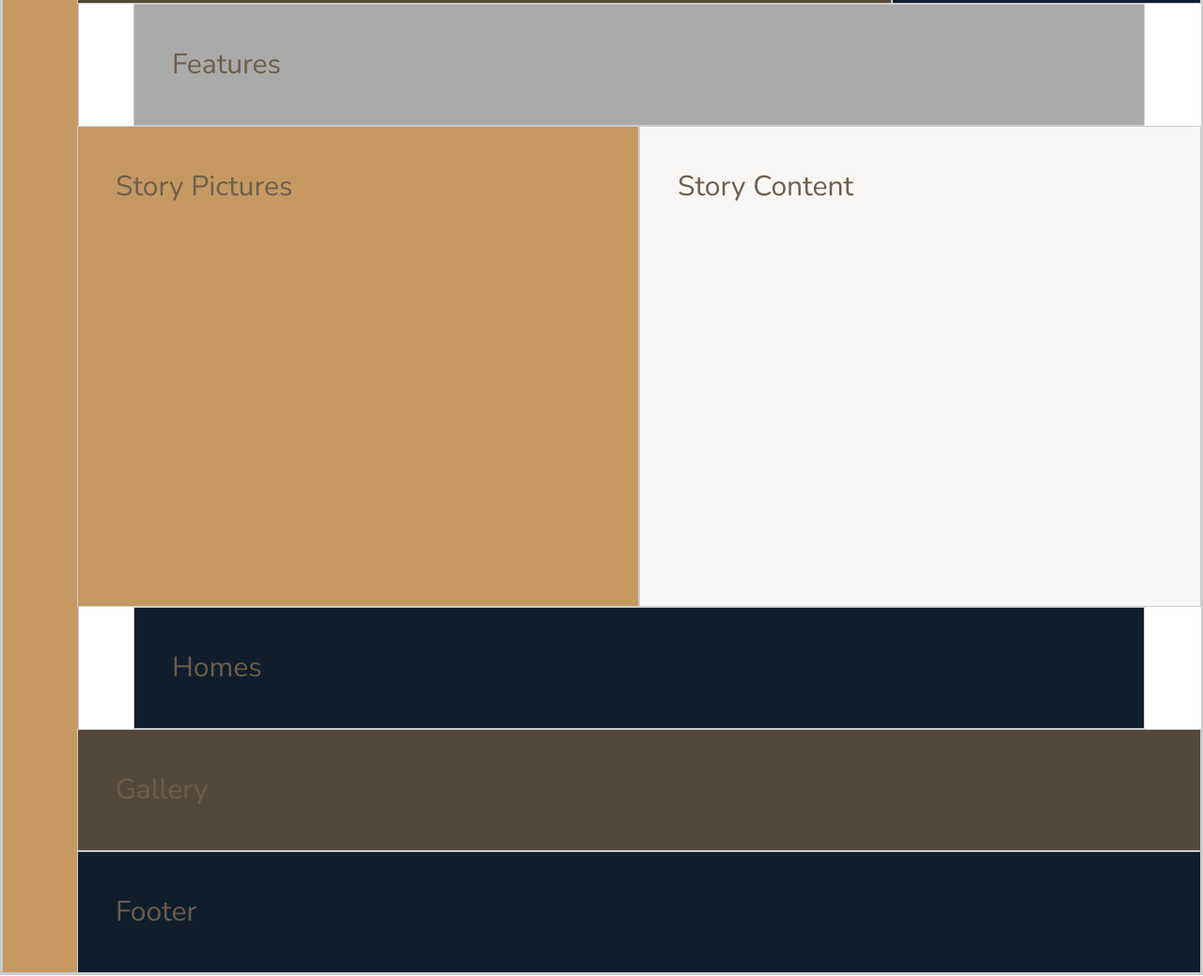
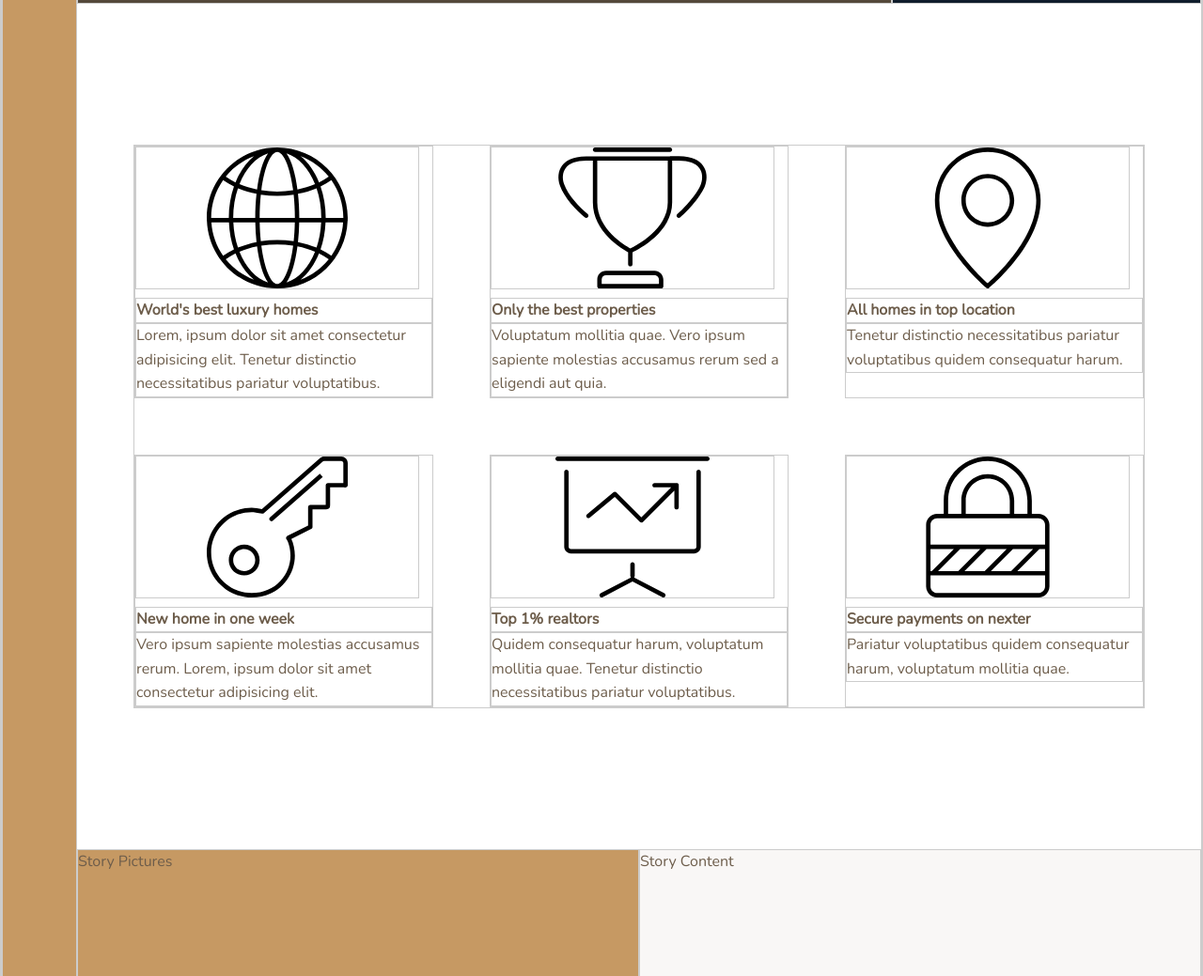
Before and after one commit to kuanhsuh/udemy_jonas_project, a website: page Nexter/starter/index.html in a window 1280 px wide. Shown: the part 638-1677 px from the top of the page at 94% size. Drawn offline with nearby package versions, Linux system fonts and the light colour scheme.

Commit message:
features section p1

```diff
--- a/Nexter/starter/index.html
+++ b/Nexter/starter/index.html
@@ -22,7 +22,49 @@
            Top 3 realtors
        </div>
        <section class="features">
-           Features
+           <!-- .feature{feature $}*6 -->
+           <div class="feature">
+               <svg class="feature__icon">
+                   <use xlink:href="img/sprite.svg#icon-global"></use>
+               </svg>
+               <h4 class="heading-4">World's best luxury homes</h4>
+               <p class="feature__text">Lorem, ipsum dolor sit amet consectetur adipisicing elit. Tenetur distinctio necessitatibus pariatur voluptatibus.</p>
+           </div>
+           <div class="feature">
+               <svg class="feature__icon">
+                   <use xlink:href="img/sprite.svg#icon-trophy"></use>
+               </svg>
+               <h4 class="heading-4">Only the best properties</h4>
+               <p class="feature__text">Voluptatum mollitia quae. Vero ipsum sapiente molestias accusamus rerum sed a eligendi aut quia.</p>
+           </div>
+           <div class="feature">
+               <svg class="feature__icon">
+                   <use xlink:href="img/sprite.svg#icon-map-pin"></use>
+               </svg>
+               <h4 class="heading-4">All homes in top location</h4>
+               <p class="feature__text">Tenetur distinctio necessitatibus pariatur voluptatibus quidem consequatur harum.</p>
+           </div>
+           <div class="feature">
+               <svg class="feature__icon">
+                   <use xlink:href="img/sprite.svg#icon-key"></use>
+               </svg>
+               <h4 class="heading-4">New home in one week</h4>
+               <p class="feature__text">Vero ipsum sapiente molestias accusamus rerum. Lorem, ipsum dolor sit amet consectetur adipisicing elit.</p>
+           </div>
+           <div class="feature">
+               <svg class="feature__icon">
+                   <use xlink:href="img/sprite.svg#icon-presentation"></use>
+               </svg>
+               <h4 class="heading-4">Top 1% realtors</h4>
+               <p class="feature__text">Quidem consequatur harum, voluptatum mollitia quae. Tenetur distinctio necessitatibus pariatur voluptatibus.</p>
+           </div>
+           <div class="feature">
+               <svg class="feature__icon">
+                   <use xlink:href="img/sprite.svg#icon-lock"></use>
+               </svg>
+               <h4 class="heading-4">Secure payments on nexter</h4>
+               <p class="feature__text">Pariatur voluptatibus quidem consequatur harum, voluptatum mollitia quae.</p>
+           </div>
        </section>
 
        <div class="story__pictures">
--- a/Nexter/starter/sass/_base.scss
+++ b/Nexter/starter/sass/_base.scss
@@ -40,9 +40,4 @@ body {
     display: grid;
     grid-template-rows: 80vh min-content 40vw repeat(3, min-content);
     grid-template-columns: [sidebar-start] .8rem [sidebar-end full-start] minmax(.6rem, 1fr) [center-start] repeat(8, [col-start] minmax(min-content, 1.4rem) [col-end]) [center-end] minmax(.6rem, 1fr) [full-end];
-
-    & > * {
-        padding: 40px;
-        font-size: .3rem;
-    }
 }
--- a/Nexter/starter/sass/_features.scss
+++ b/Nexter/starter/sass/_features.scss
@@ -1,4 +1,9 @@
 .features {
-    background-color: $color-grey-light-2;
+    // background-color: $color-grey-light-2;
     grid-column: center-start / center-end;
+
+    margin: 1.5rem 0;
+    display: grid;
+    grid-template-columns: repeat(3, 1fr);
+    grid-gap: .6rem;
 }
```
Also changed, not shown: Nexter/starter/css/style.css.
